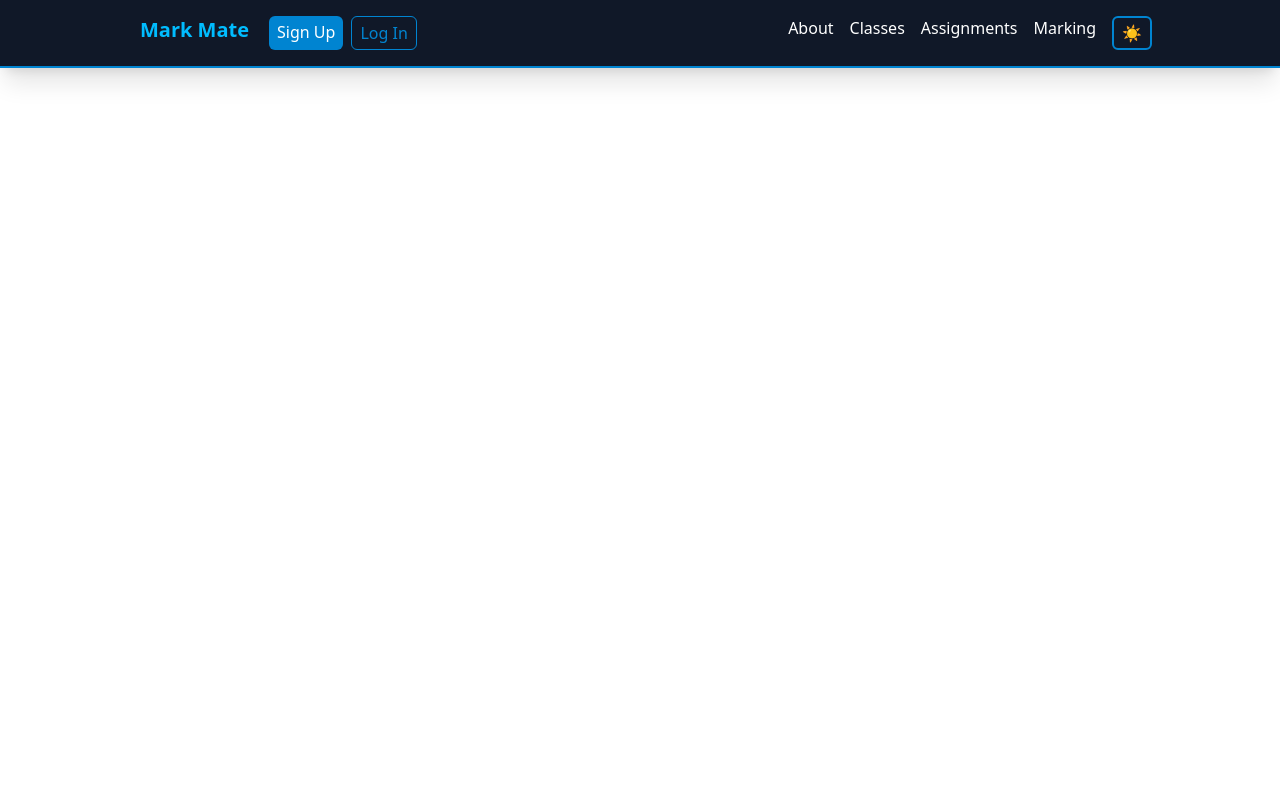
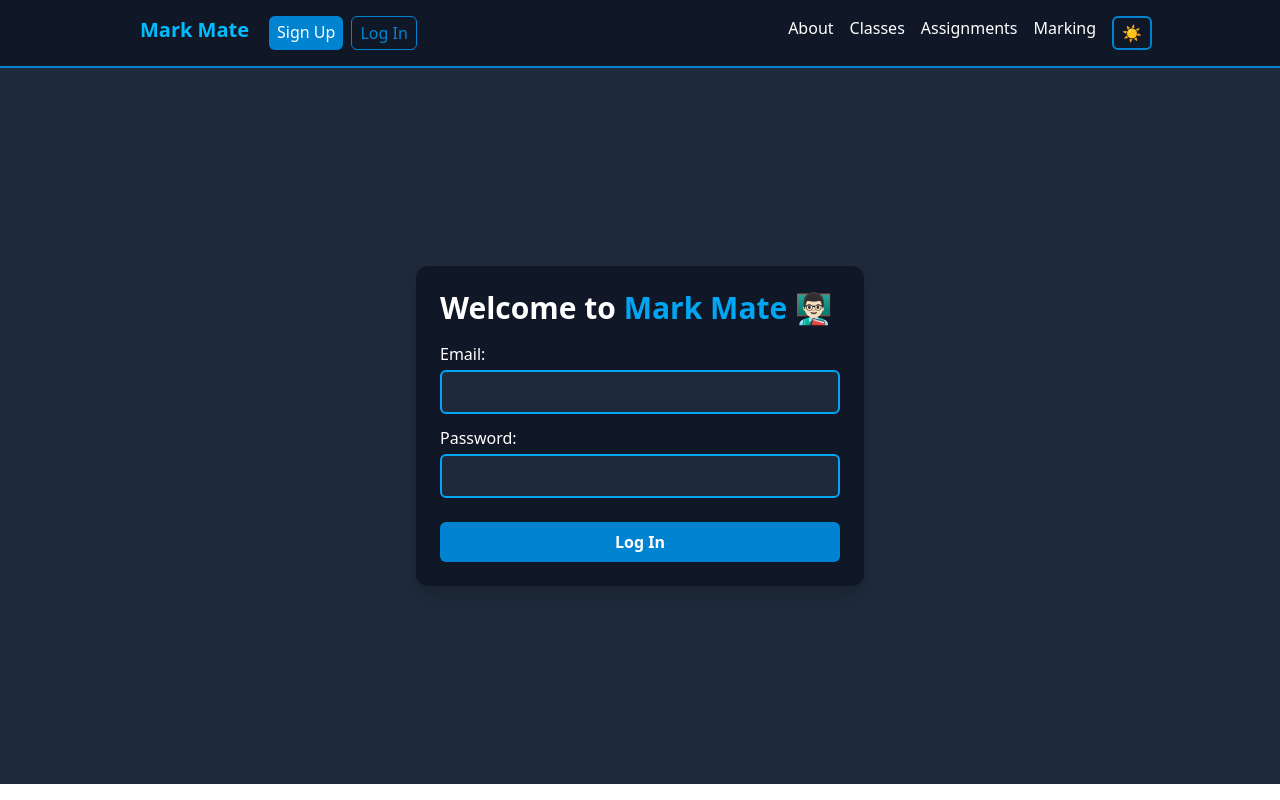
Before and after one commit to amirrezaskh/markmate, a React (Vite) app in the folder frontend/: page /login in a window 1280 px wide. Built offline with nearby package versions, Linux system fonts and the light colour scheme.

Commit message:
Sign In Form completed.

```diff
--- /dev/null
+++ b/frontend/src/components/SignInForm.jsx
@@ -0,0 +1,57 @@
+import { useEffect, useReducer } from "react"
+
+export default function SignInForm() {
+    const [info, changeInfo] = useReducer(
+        (info, e) => ({
+            ...info,
+            [e.target.name]: e.target.value
+        }),
+        {
+            email: "",
+            password: ""
+        }
+    );
+
+    function handleSubmit(e) {
+        e.preventDefault()
+        console.log(info);
+    }
+
+    return (
+        <div className="h-[calc(100vh-84px)] flex items-center justify-center bg-gray-100 dark:bg-gray-800">
+            <form onSubmit={handleSubmit} className="flex flex-col justify-center content-center bg-white dark:bg-gray-900 text-gray-900 dark:text-white p-6 rounded-xl shadow-lg w-full max-w-md mx-4">
+                <h2 className="text-xl sm:text-3xl font-extrabold mb-4">
+                    Welcome to <span className="text-sky-500">Mark Mate 👨🏻‍🏫</span>
+                </h2>
+                <label htmlFor="email" className="block mb-1 font-medium">
+                    Email:
+                </label>
+                <input
+                    className="w-full px-4 py-2 mb-3 bg-gray-200 dark:bg-gray-800 border-2 border-sky-500 rounded-md focus:outline-none focus:ring-2 focus:ring-sky-500"
+                    type="email"
+                    value={info.email}
+                    onChange={changeInfo}
+                    name="email"
+                    id="email"
+                />
+                <label htmlFor="password" className="block mb-1 font-medium">
+                    Password:
+                </label>
+                <input
+                    className="w-full px-4 py-2 mb-6 bg-gray-200 dark:bg-gray-800 border-2 border-sky-500 rounded-md focus:outline-none focus:ring-2 focus:ring-sky-500"
+                    type="password"
+                    value={info.password}
+                    onChange={changeInfo}
+                    name="password"
+                    id="password"
+                />
+                <button
+                    type="submit"
+                    className="w-full py-2 bg-sky-600 hover:bg-sky-700 text-white rounded-md font-semibold transition"
+                >
+                    Log In
+                </button>
+            </form>
+        </div>
+    )
+}
--- a/frontend/src/components/Welcome.jsx
+++ b/frontend/src/components/Welcome.jsx
@@ -1,6 +1,6 @@
 export default function Welcome() {
     return (
-        <main className="min-h-screen bg-white dark:bg-gray-800 text-gray-900 dark:text-white flex items-center justify-center px-6">
+        <main className="h-[calc(100vh-84px)] bg-white dark:bg-gray-800 text-gray-900 dark:text-white flex items-center justify-center px-6">
           <div className="max-w-3xl text-center">
             <h1 className="text-4xl sm:text-5xl font-extrabold mb-4">
               Welcome to <span className="text-sky-500">Mark Mate 👨🏻‍🏫</span>
--- a/frontend/src/components/index.js
+++ b/frontend/src/components/index.js
@@ -1,2 +1,3 @@
 export {default as NavBar} from "./NavBar";
-export {default as Welcome} from "./Welcome"
+export {default as Welcome} from "./Welcome";
+export {default as SignInForm} from "./SignInForm"
--- a/frontend/src/pages/Login.jsx
+++ b/frontend/src/pages/Login.jsx
@@ -1,9 +1,10 @@
-import { NavBar } from "../components"
+import { NavBar, SignInForm } from "../components"
 
 export default function Login() {
     return (
         <div>
             <NavBar />
+            <SignInForm />
         </div>
     )
 }
```
Also changed, not shown: frontend/src/components/SignUpForm.jsx (added).
